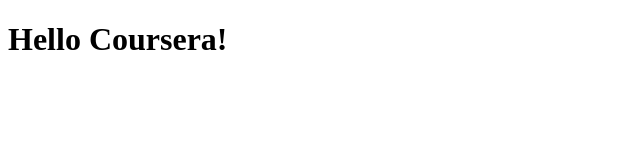
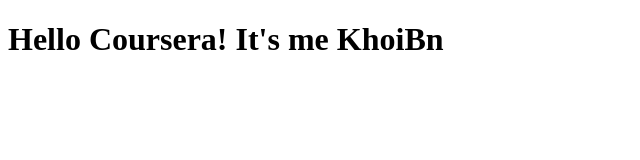
Before and after one commit to Wai239/coursera-test, a plain HTML site: page site/index.html in a window 1280 px wide. Shown: the whole page, without its empty margins (0-640 px from the left). Drawn offline with Linux system fonts and the light colour scheme.

Commit message:
Small addition to our page content

```diff
--- a/site/index.html
+++ b/site/index.html
@@ -4,6 +4,6 @@
  	<title>Hello Coursera!</title>
  </head>
  <body>
- <h1>Hello Coursera!</h1>
+ <h1>Hello Coursera! It's me KhoiBn</h1>
  </body>
  </html>
```
